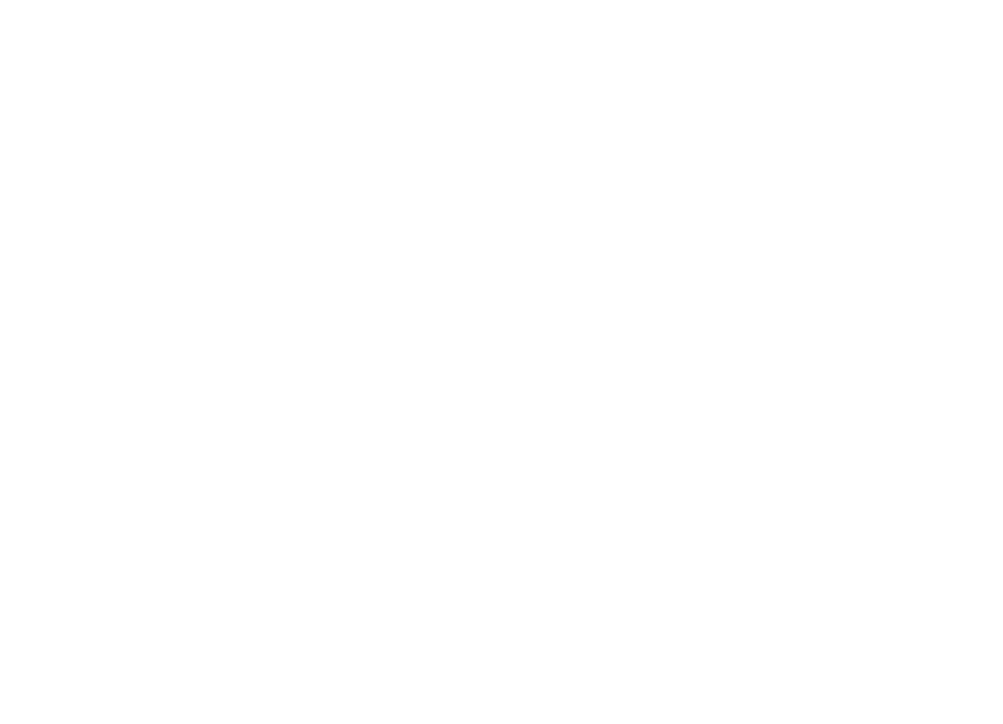
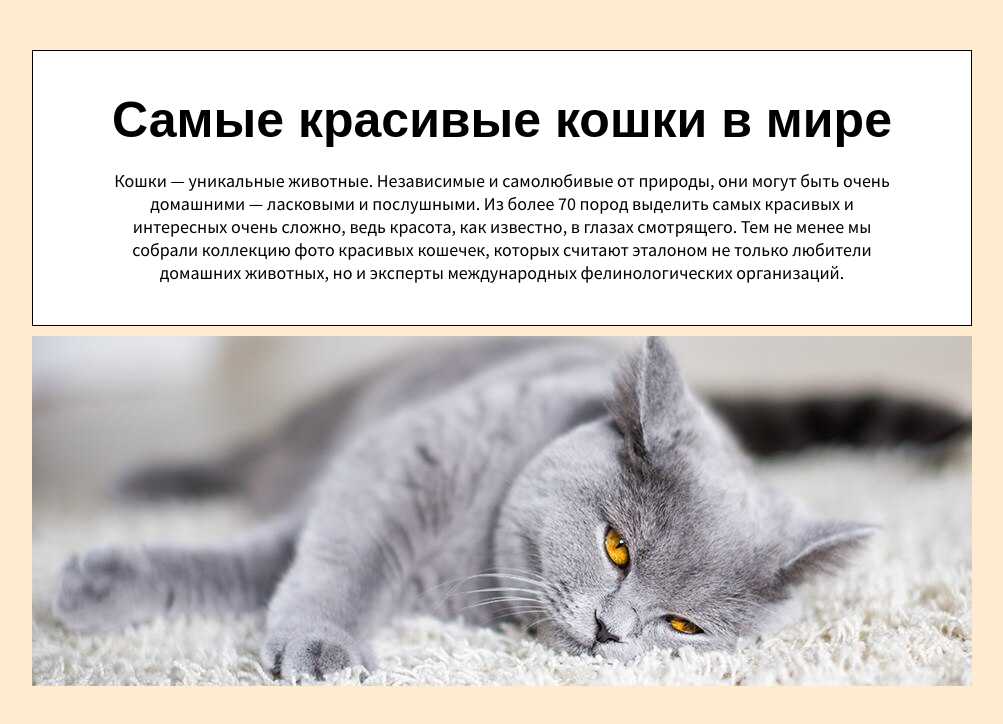
Before and after one commit to alexandra-kei/cat-blog, a plain HTML site: page index.html in a window 1280 px wide. Shown: the whole page, without its empty margins (138-1141 px from the left). Drawn offline with Linux system fonts and the light colour scheme; a web font is replaced by a local one.

Commit message:
first commit

```diff
--- a/index.html
+++ b/index.html
@@ -4,9 +4,25 @@
     <meta charset="UTF-8">
     <meta http-equiv="X-UA-Compatible" content="IE=edge">
     <meta name="viewport" content="width=device-width, initial-scale=1.0">
-    <title>Document</title>
+    <title>Cat Blog</title>
+    <link rel="stylesheet" href="/style.css">
 </head>
+
 <body>
+    <div class="document">
+        <h1 class="text1">Самые красивые кошки в мире</h1>
+        <p class="text2">Кошки — уникальные животные. Независимые и самолюбивые от природы, они могут быть очень<br>
+           домашними — ласковыми и послушными. Из более 70 пород выделить самых красивых и<br>
+           интересных очень сложно, ведь красота, как известно, в глазах смотрящего. Тем не менее мы <br>
+           собрали коллекцию фото красивых кошечек, которых считают эталоном не только любители <br>
+           домашних животных, но и эксперты международных фелинологических организаций.</p>
+
+
+    </div>
+    <div class="cat">
+        <img src="/image/Getting-A.jpg">
+    </div>
+
 
 </body>
 </html>
--- /dev/null
+++ b/style.css
@@ -0,0 +1,42 @@
+@import url('https://fonts.googleapis.com/css2?family=Roboto+Mono:wght@400;500;600&family=Sofia+Sans+Extra+Condensed:wght@600&display=swap');
+@import url('https://fonts.googleapis.com/css2?family=Roboto+Mono:wght@400;500;600&family=Sofia+Sans+Extra+Condensed:wght@600&family=Source+Sans+Pro&display=swap');
+
+*,*::before,*::after{
+    box-sizing: border-box;
+}
+
+body{
+    margin: 0;
+    background-color: blanchedalmond;
+}
+
+h1, p {
+    margin: 0;
+}
+
+.document {
+    width: 940px;
+    height: 276px;
+    background-color: white;
+    margin: 50px auto;
+    padding-top: 40px;
+    text-align: center;
+    margin-bottom: 10px;
+    border:1px solid black;
+}
+
+.text1 {
+   margin-bottom: 20px;
+   font-family: 'Sofia Sans Extra Condensed', sans-serif;
+   font-size: 50px;
+}
+
+.text2 {
+    font-family: 'Source Sans Pro', sans-serif;
+    font-size: 18px;
+}
+
+.cat {
+    width: 940px;
+    margin: 0 auto;
+}
```
Also changed, not shown: image/Getting-A.jpg (added).
